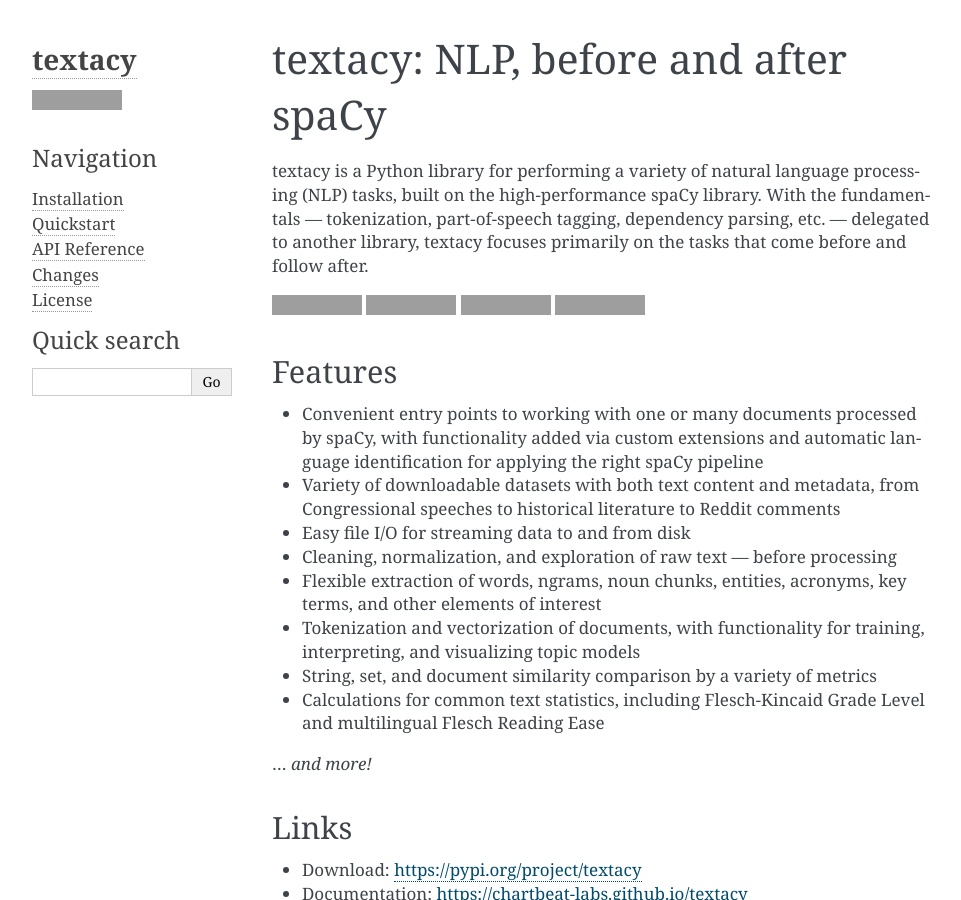
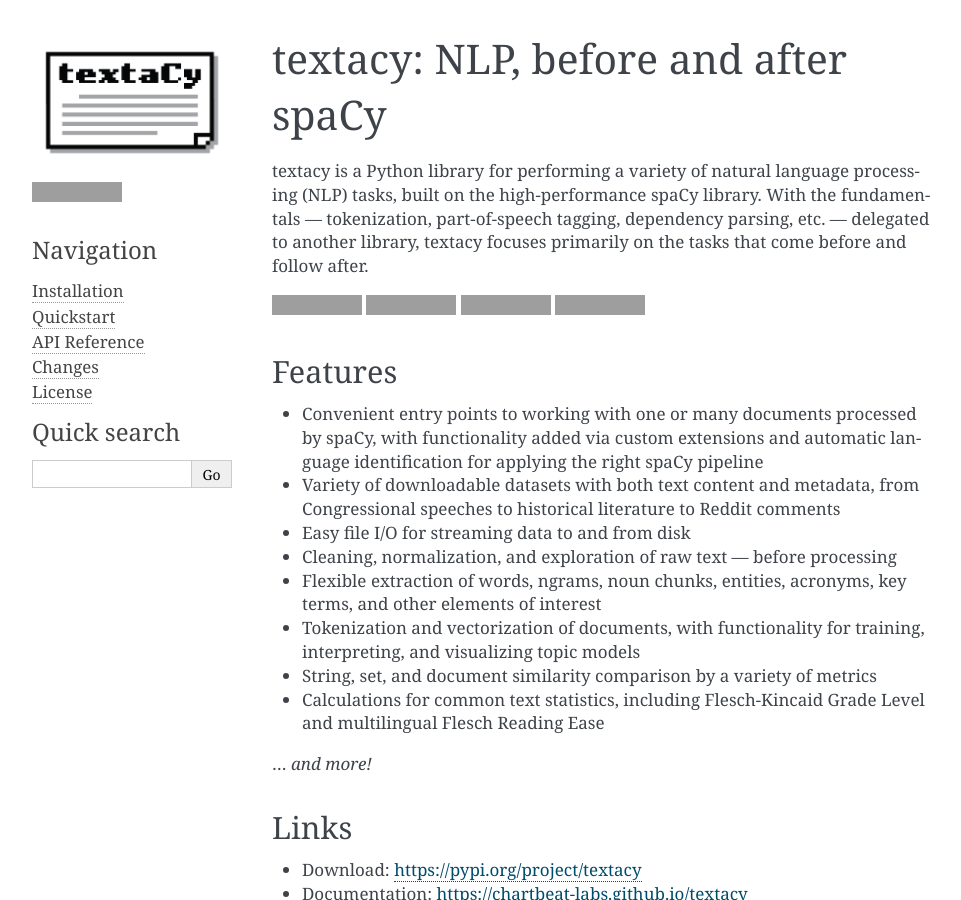
Before and after one commit to chartbeat-labs/textacy, a Sphinx documentation site: the page built from docs/source/index.rst, in a window 1280 px wide and 900 px high, cut to the strip 0-900 px from the top of the window. Shown: the whole strip, without its empty margins (148-1109 px from the left). Built offline with Sphinx 7.4.7, drawn with Linux system fonts in a browser that asks for light colours; the version number could not be read and is left out; grey boxes are pictures that could not be loaded.

Commit message:
Add logo to docs sidebar

```diff
--- a/docs/source/conf.py
+++ b/docs/source/conf.py
@@ -2,6 +2,7 @@
 # -*- coding: utf-8 -*-
 
 import datetime
+import os
 import sys
 
 import textacy
@@ -69,7 +70,10 @@ todo_include_todos = False
 # -- Options for HTML output ----------------------------------------------
 
 html_theme = "alabaster"
+html_static_path = [os.path.join("..", "_static")]
 html_theme_options = {
+    "logo": "textacy_logo.png",
+    "logo_name": False,
     "github_button": True,
     "github_count": False,
     "github_user": "chartbeat-labs",
```
